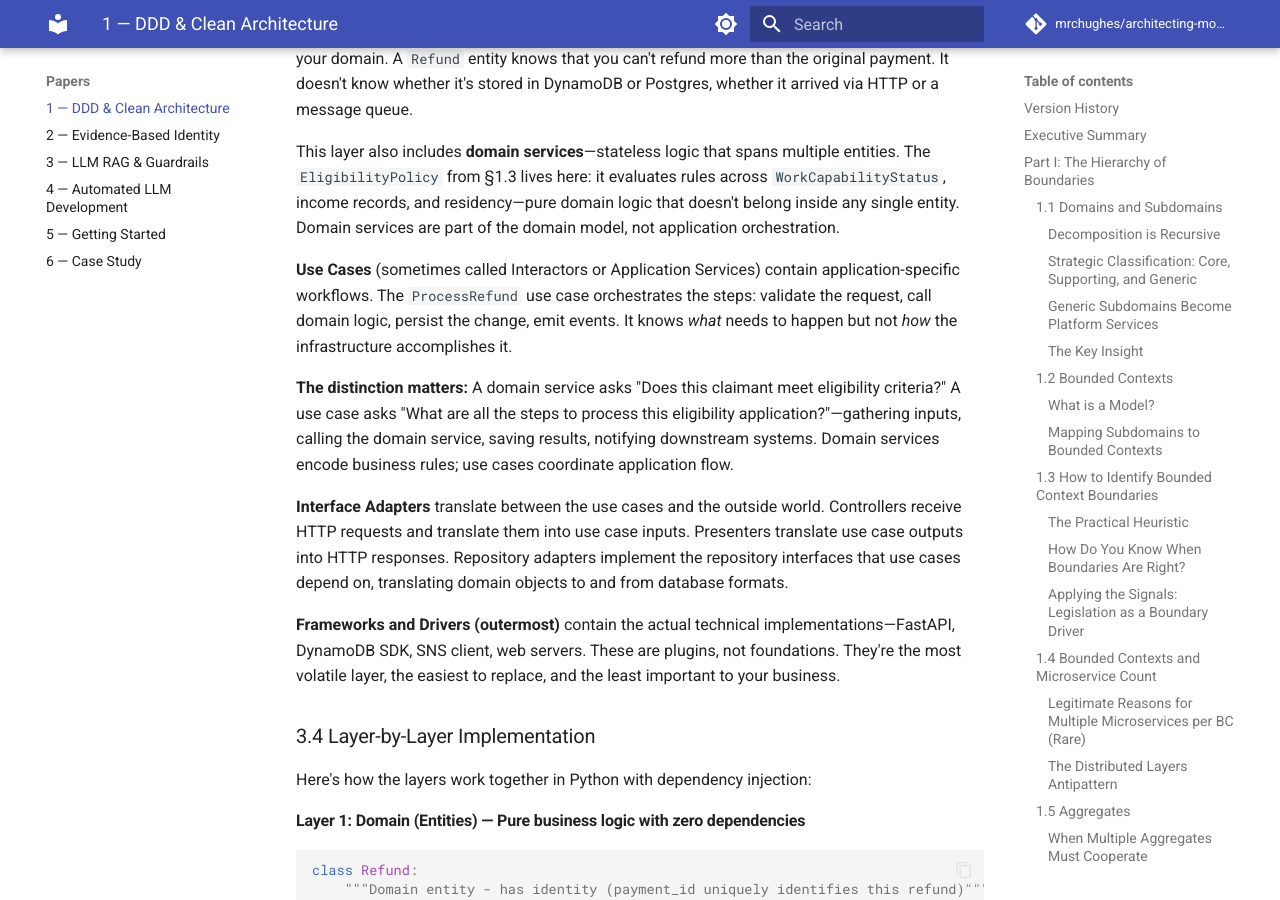
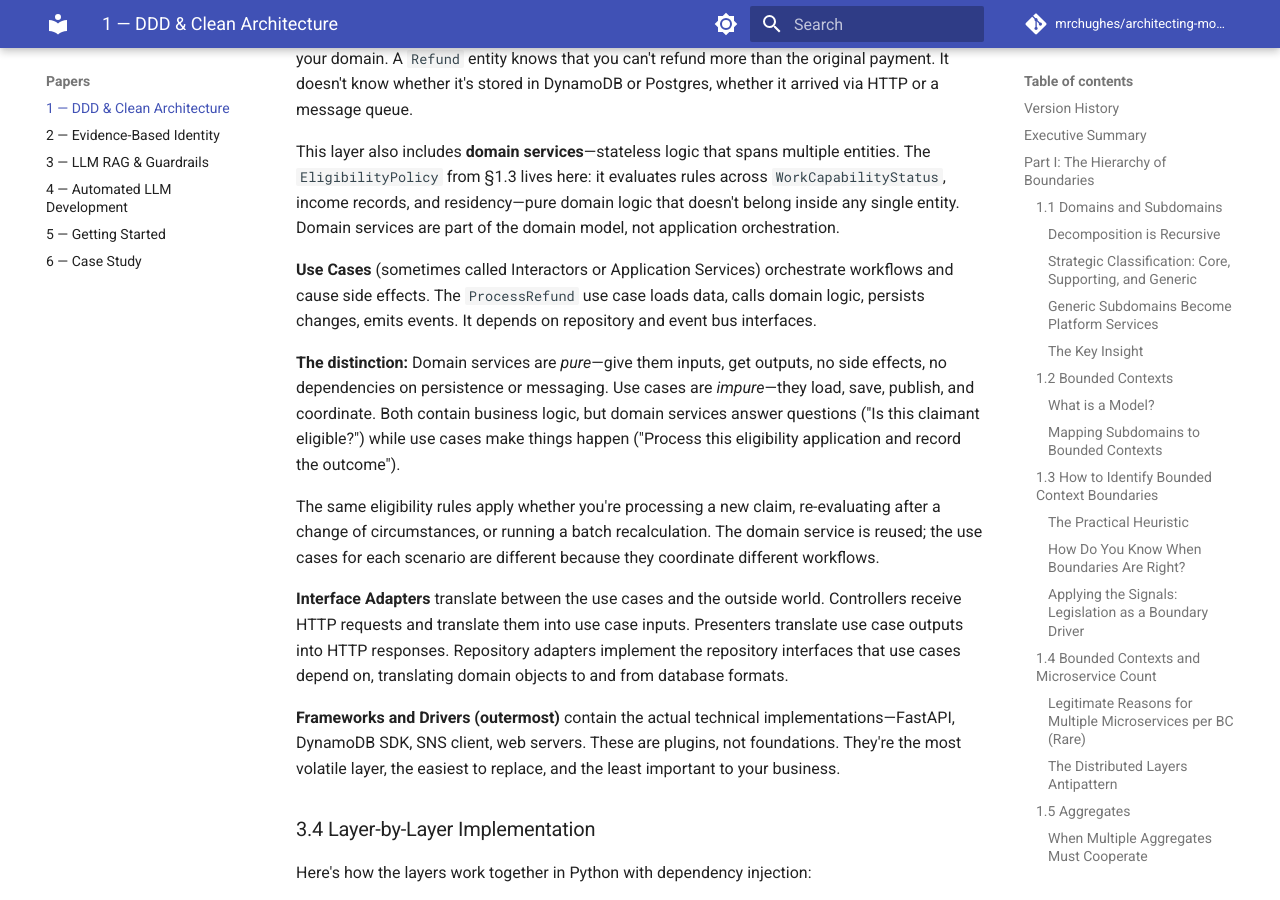
Before and after one commit to mrchughes/architecting-modern-government-services, an MkDocs documentation site: the page built from docs/Paper_1_DDD_Clean_Architecture.md, in a window 1280 px wide and 900 px high, scrolled down 26014 px. Built offline with MkDocs 1.6.1 and Material for MkDocs 9.7.7, drawn with Linux system fonts in a browser that asks for light colours; comment, search, counter and statistics services are not loaded.

Commit message:
Clarify domain service vs use case: pure vs impure
- Domain services: pure functions, no side effects, no dependencies
- Use cases: impure, they load/save/publish/coordinate
- Both contain business logic - that's not the distinction
- Domain services answer questions; use cases make things happen
- Same domain service reused by different use cases (new claim, CoC, batch)

```diff
--- a/docs/Paper_1_DDD_Clean_Architecture.md
+++ b/docs/Paper_1_DDD_Clean_Architecture.md
@@ -800,9 +800,11 @@ flowchart TB
 
 This layer also includes **domain services**—stateless logic that spans multiple entities. The `EligibilityPolicy` from §1.3 lives here: it evaluates rules across `WorkCapabilityStatus`, income records, and residency—pure domain logic that doesn't belong inside any single entity. Domain services are part of the domain model, not application orchestration.
 
-**Use Cases** (sometimes called Interactors or Application Services) contain application-specific workflows. The `ProcessRefund` use case orchestrates the steps: validate the request, call domain logic, persist the change, emit events. It knows *what* needs to happen but not *how* the infrastructure accomplishes it.
+**Use Cases** (sometimes called Interactors or Application Services) orchestrate workflows and cause side effects. The `ProcessRefund` use case loads data, calls domain logic, persists changes, emits events. It depends on repository and event bus interfaces.
 
-**The distinction matters:** A domain service asks "Does this claimant meet eligibility criteria?" A use case asks "What are all the steps to process this eligibility application?"—gathering inputs, calling the domain service, saving results, notifying downstream systems. Domain services encode business rules; use cases coordinate application flow.
+**The distinction:** Domain services are *pure*—give them inputs, get outputs, no side effects, no dependencies on persistence or messaging. Use cases are *impure*—they load, save, publish, and coordinate. Both contain business logic, but domain services answer questions ("Is this claimant eligible?") while use cases make things happen ("Process this eligibility application and record the outcome").
+
+The same eligibility rules apply whether you're processing a new claim, re-evaluating after a change of circumstances, or running a batch recalculation. The domain service is reused; the use cases for each scenario are different because they coordinate different workflows.
 
 **Interface Adapters** translate between the use cases and the outside world. Controllers receive HTTP requests and translate them into use case inputs. Presenters translate use case outputs into HTTP responses. Repository adapters implement the repository interfaces that use cases depend on, translating domain objects to and from database formats.
 
```
Also changed, not shown: Paper_1_DDD_Clean_Architecture.md (+4 -2 lines).
